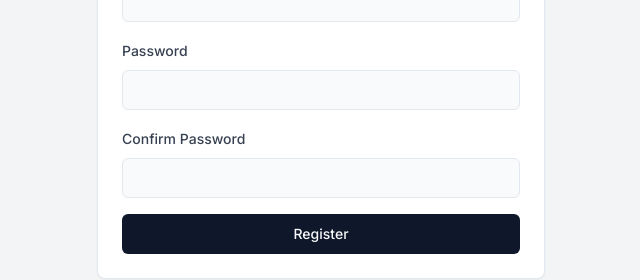
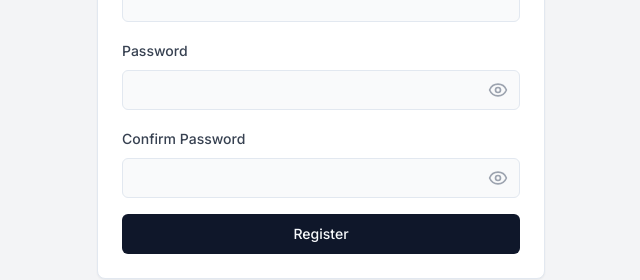
Before and after one commit to OrgDrReach/dreach-project-management, a Next.js app: page /auth/register in a window 1280 px wide. Shown: the part 420-700 px from the top of the page, without its empty margins (319-959 px from the left). Built offline with nearby package versions, Linux system fonts and the light colour scheme.

Commit message:
feat ✨: Add password visibility toggle
- Password fields visibility toggle functionality is added to allow users to see typed password if desired.

```diff
--- a/components/auth/RegisterForm.tsx
+++ b/components/auth/RegisterForm.tsx
@@ -10,6 +10,7 @@
 import { Alert, AlertDescription } from "@/components/ui/alert";
 import { Loader2 } from "lucide-react";
 import { signup } from "@/app/auth/actions";
+import { Eye, EyeOff } from "lucide-react";
 
 const registerSchema = z.object({
   name: z.string().min(2, "Name must be at least 2 characters"),
@@ -29,6 +30,8 @@
   const [error, setError] = useState("");
   const router = useRouter();
   const [isLoading, setIsLoading] = useState(false);
+  const [showPassword, setShowPassword] = useState(false);
+  const [showConfirmPassword, setShowConfirmPassword] = useState(false);
 
   const handleSubmit = async (e: React.FormEvent) => {
     e.preventDefault();
@@ -93,25 +96,51 @@
           </div>
           <div className="space-y-2">
             <Label htmlFor="password" className="text-gray-700 dark:text-gray-300">Password</Label>
+            <div className="relative">
               <Input
                 id="password"
-              type="password"
+                type={showPassword ? "text" : "password"}
                 value={password}
                 onChange={(e) => setPassword(e.target.value)}
                 required
-              className="w-full bg-gray-50 dark:bg-gray-700 text-gray-900 dark:text-gray-100"
+                className="w-full bg-gray-50 dark:bg-gray-700 text-gray-900 dark:text-gray-100 pr-10"
               />
+              <button
+                type="button"
+                className="absolute inset-y-0 right-0 pr-3 flex items-center"
+                onClick={() => setShowPassword(!showPassword)}
+              >
+                {showPassword ? (
+                  <EyeOff className="h-5 w-5 text-gray-400" />
+                ) : (
+                  <Eye className="h-5 w-5 text-gray-400" />
+                )}
+              </button>
+            </div>
           </div>
           <div className="space-y-2">
             <Label htmlFor="confirmPassword" className="text-gray-700 dark:text-gray-300">Confirm Password</Label>
+            <div className="relative">
               <Input
                 id="confirmPassword"
-              type="password"
+                type={showConfirmPassword ? "text" : "password"}
                 value={confirmPassword}
                 onChange={(e) => setConfirmPassword(e.target.value)}
                 required
-              className="w-full bg-gray-50 dark:bg-gray-700 text-gray-900 dark:text-gray-100"
+                className="w-full bg-gray-50 dark:bg-gray-700 text-gray-900 dark:text-gray-100 pr-10"
               />
+              <button
+                type="button"
+                className="absolute inset-y-0 right-0 pr-3 flex items-center"
+                onClick={() => setShowConfirmPassword(!showConfirmPassword)}
+              >
+                {showConfirmPassword ? (
+                  <EyeOff className="h-5 w-5 text-gray-400" />
+                ) : (
+                  <Eye className="h-5 w-5 text-gray-400" />
+                )}
+              </button>
+            </div>
           </div>
           {error && (
             <Alert variant="destructive">
```
Lines whose indentation alone changed are shown as unchanged.
